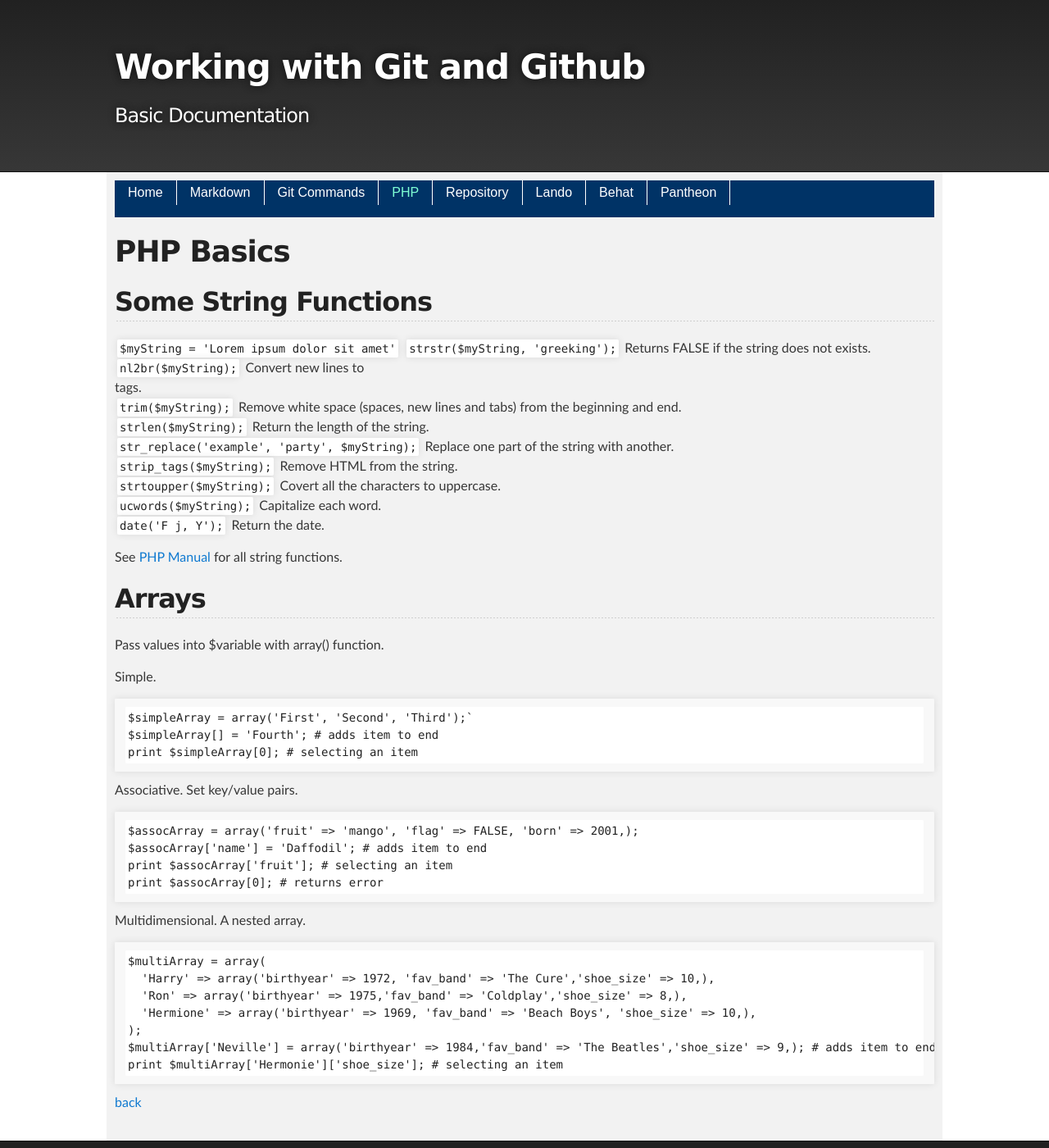
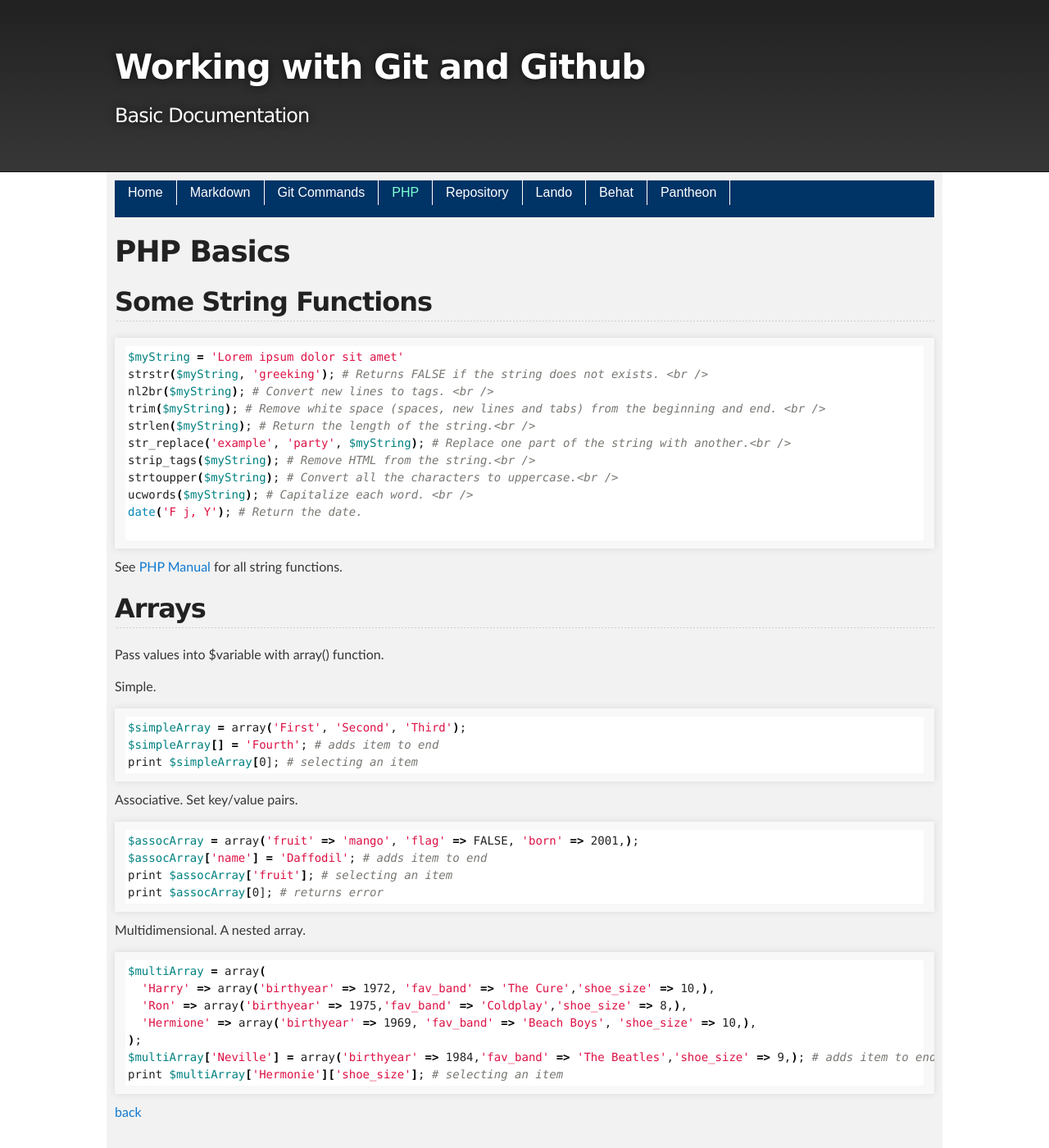
Before and after one commit to cathysnider/cathysnider.github.io, a Jekyll site: the page built from php.md, in a window 1280 px wide and 1400 px high. Shown: the whole window at 82% size. Built offline with Jekyll 4.4.1, drawn with Linux system fonts in a browser that asks for light colours.

Commit message:
formatting

````diff
--- a/php.md
+++ b/php.md
@@ -6,17 +6,20 @@ layout: default
 # PHP Basics
 
 ## Some String Functions
+```sh
+$myString = 'Lorem ipsum dolor sit amet'
+strstr($myString, 'greeking'); # Returns FALSE if the string does not exists. <br />
+nl2br($myString); # Convert new lines to tags. <br />
+trim($myString); # Remove white space (spaces, new lines and tabs) from the beginning and end. <br />
+strlen($myString); # Return the length of the string.<br />
+str_replace('example', 'party', $myString); # Replace one part of the string with another.<br />
+strip_tags($myString); # Remove HTML from the string.<br />
+strtoupper($myString); # Convert all the characters to uppercase.<br />
+ucwords($myString); # Capitalize each word. <br />
+date('F j, Y'); # Return the date.
 
-`$myString = 'Lorem ipsum dolor sit amet'`
-`strstr($myString, 'greeking');` Returns FALSE if the string does not exists. <br />
-`nl2br($myString);` Convert new lines to <br /> tags. <br />
-`trim($myString);` Remove white space (spaces, new lines and tabs) from the beginning and end. <br />
-`strlen($myString);` Return the length of the string.<br />
-`str_replace('example', 'party', $myString);` Replace one part of the string with another.<br />
-`strip_tags($myString);` Remove HTML from the string.<br />
-`strtoupper($myString);` Covert all the characters to uppercase.<br />
-`ucwords($myString);` Capitalize each word. <br />
-`date('F j, Y');` Return the date.
+```
+
 
 See [PHP Manual](http://php.net/manual/en/ref.strings.php) for all string functions.
 
@@ -25,13 +28,13 @@ See [PHP Manual](http://php.net/manual/en/ref.strings.php) for all string functi
 Pass values into $variable with array() function.
 
 Simple.
-```
-$simpleArray = array('First', 'Second', 'Third');`
+```sh
+$simpleArray = array('First', 'Second', 'Third');
 $simpleArray[] = 'Fourth'; # adds item to end
 print $simpleArray[0]; # selecting an item
 ```
 Associative. Set key/value pairs.
-```
+```sh
 $assocArray = array('fruit' => 'mango', 'flag' => FALSE, 'born' => 2001,);
 $assocArray['name'] = 'Daffodil'; # adds item to end
 print $assocArray['fruit']; # selecting an item
@@ -39,7 +42,7 @@ print $assocArray[0]; # returns error
 ```
 
 Multidimensional. A nested array.
-```
+```sh
 $multiArray = array(
   'Harry' => array('birthyear' => 1972, 'fav_band' => 'The Cure','shoe_size' => 10,),
   'Ron' => array('birthyear' => 1975,'fav_band' => 'Coldplay','shoe_size' => 8,),
````
Also changed, not shown: gitcommands.md (+32 -32 lines).
